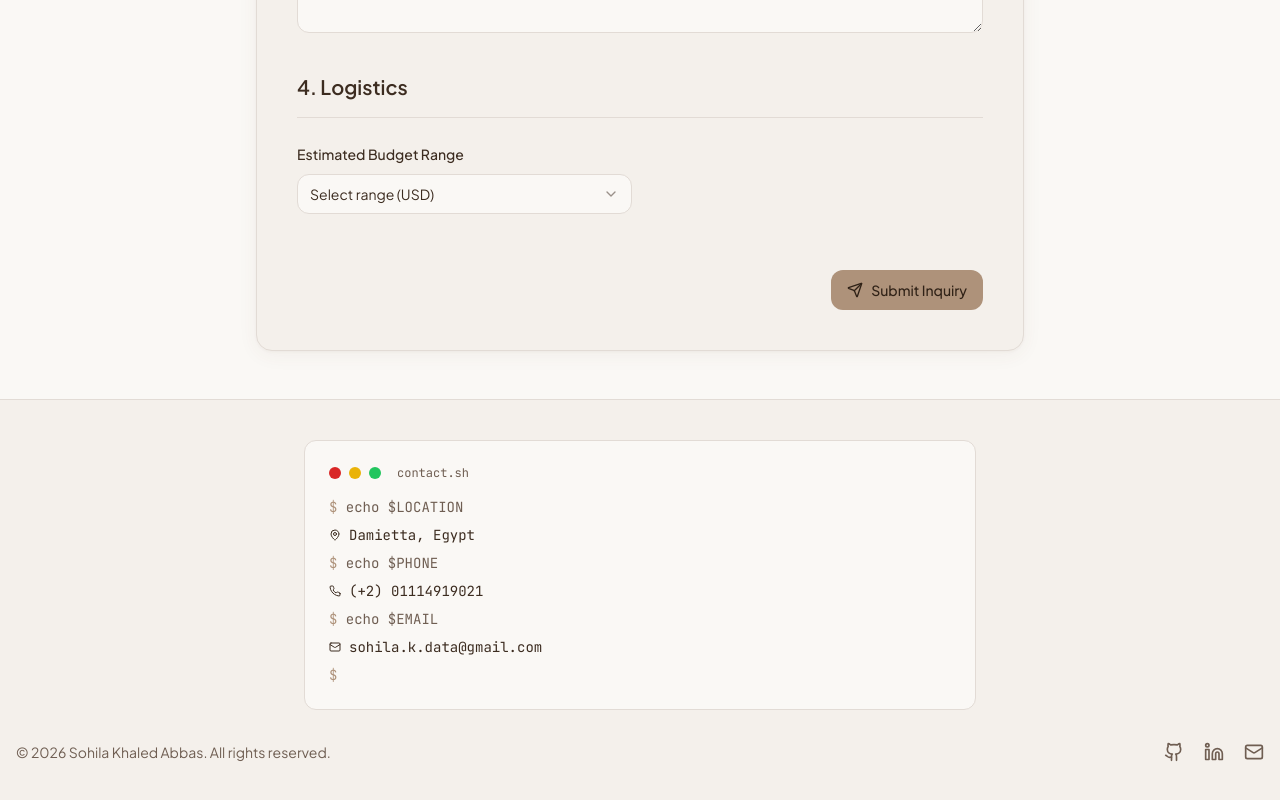
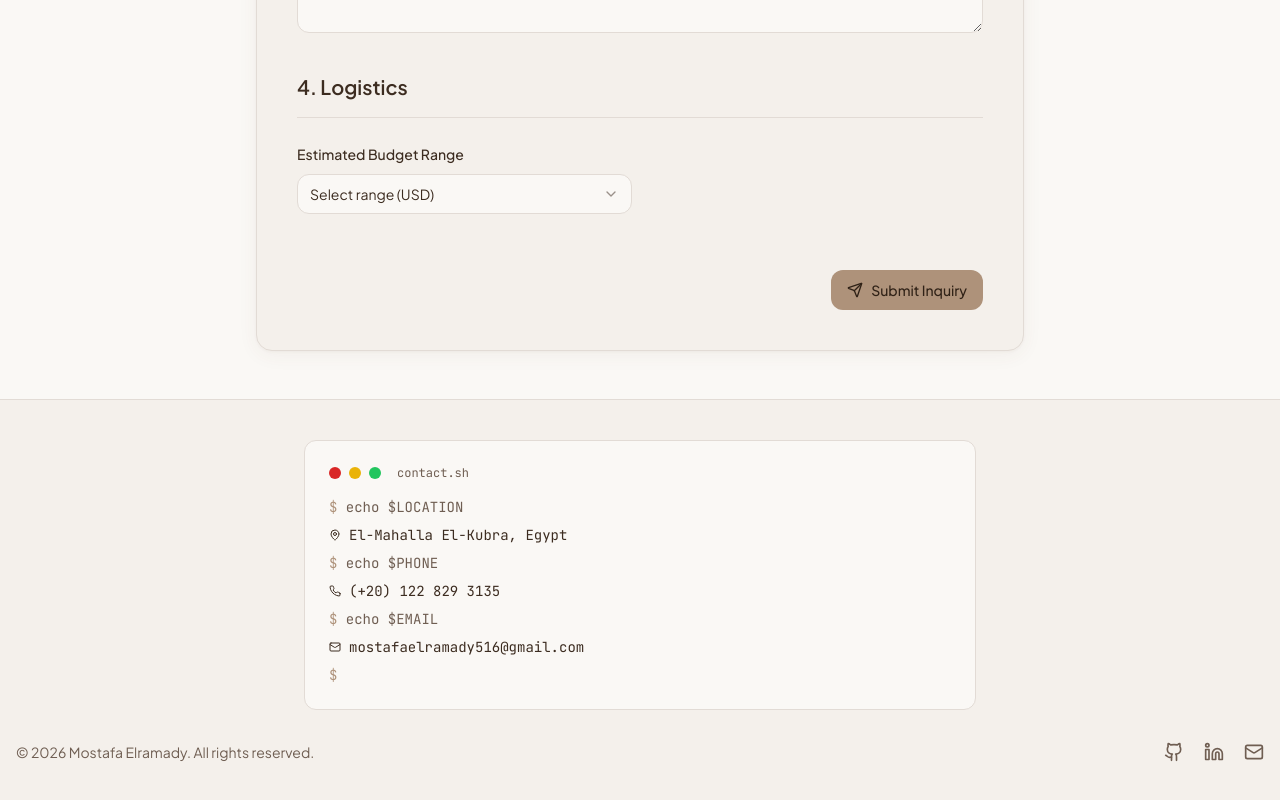
Before and after one commit to mostafaelramady05/Mostafa-Mohamed-Portfolio, a React (Vite) app: page /intake in a window 1280 px wide. Shown: the part 1045-1845 px from the top of the page. Built offline with nearby package versions, Linux system fonts and the light colour scheme.

Commit message:
Update Footer.tsx

```diff
--- a/src/components/Footer.tsx
+++ b/src/components/Footer.tsx
@@ -16,13 +16,13 @@ const Footer = () => {
           </div>
           <div className="space-y-2 text-muted-foreground">
             <p><span className="text-primary">$</span> echo $LOCATION</p>
-            <p className="text-foreground flex items-center gap-2"><MapPin className="h-3 w-3" /> Damietta, Egypt</p>
+            <p className="text-foreground flex items-center gap-2"><MapPin className="h-3 w-3" /> El-Mahalla El-Kubra, Egypt</p>
             <p><span className="text-primary">$</span> echo $PHONE</p>
-            <p className="text-foreground flex items-center gap-2"><Phone className="h-3 w-3" /> (+2) 01114919021</p>
+            <p className="text-foreground flex items-center gap-2"><Phone className="h-3 w-3" /> (+20) 122 829 3135</p>
             <p><span className="text-primary">$</span> echo $EMAIL</p>
             <p className="text-foreground flex items-center gap-2">
               <Mail className="h-3 w-3" />
-              <a href="mailto:sohila.k.data@gmail.com" className="hover:text-primary transition-colors">sohila.k.data@gmail.com</a>
+              <a href="mailto:mostafaelramady516@gmail.com" className="hover:text-primary transition-colors">mostafaelramady516@gmail.com</a>
             </p>
             <p className="text-primary">$ <span className="animate-blink">_</span></p>
           </div>
@@ -31,16 +31,16 @@ const Footer = () => {
         {/* Social & copyright */}
         <div className="flex flex-col md:flex-row justify-between items-center gap-4">
           <p className="text-muted-foreground text-sm">
-            &copy; {year} Sohila Khaled Abbas. All rights reserved.
+            &copy; {year} Mostafa Elramady. All rights reserved.
           </p>
           <div className="flex space-x-5">
-            <a href="https://github.com/Sohila-Khaled-Abbas" target="_blank" rel="noreferrer" className="text-muted-foreground hover:text-primary transition-colors">
+            <a href="https://github.com/mostafaelramady05" target="_blank" rel="noreferrer" className="text-muted-foreground hover:text-primary transition-colors">
               <Github className="h-5 w-5" />
             </a>
-            <a href="https://www.linkedin.com/in/sohilakabbas" target="_blank" rel="noreferrer" className="text-muted-foreground hover:text-primary transition-colors">
+            <a href="https://www.linkedin.com/in/mostafa-mohamed-2749b42a4" target="_blank" rel="noreferrer" className="text-muted-foreground hover:text-primary transition-colors">
               <Linkedin className="h-5 w-5" />
             </a>
-            <a href="mailto:sohila.k.data@gmail.com" className="text-muted-foreground hover:text-primary transition-colors">
+            <a href="mailto:mostafaelramady516@gmail.com" className="text-muted-foreground hover:text-primary transition-colors">
               <Mail className="h-5 w-5" />
             </a>
           </div>
```
